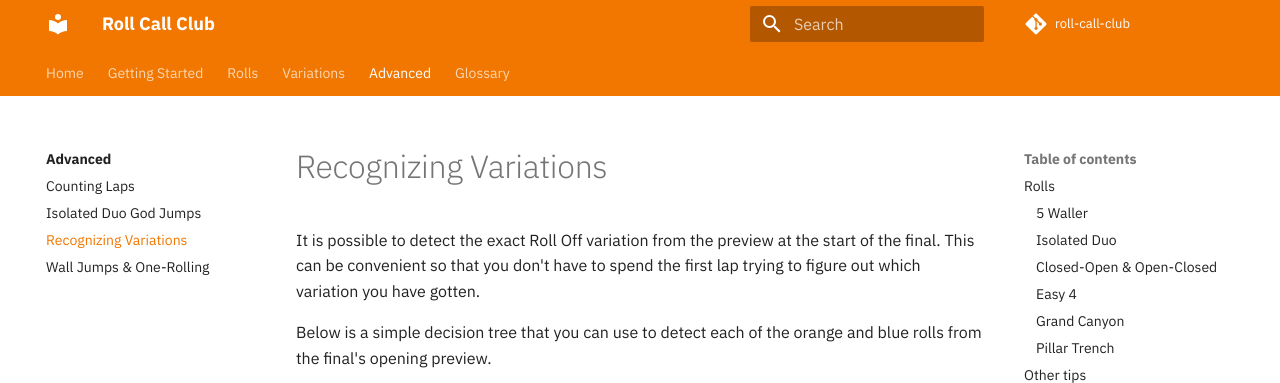
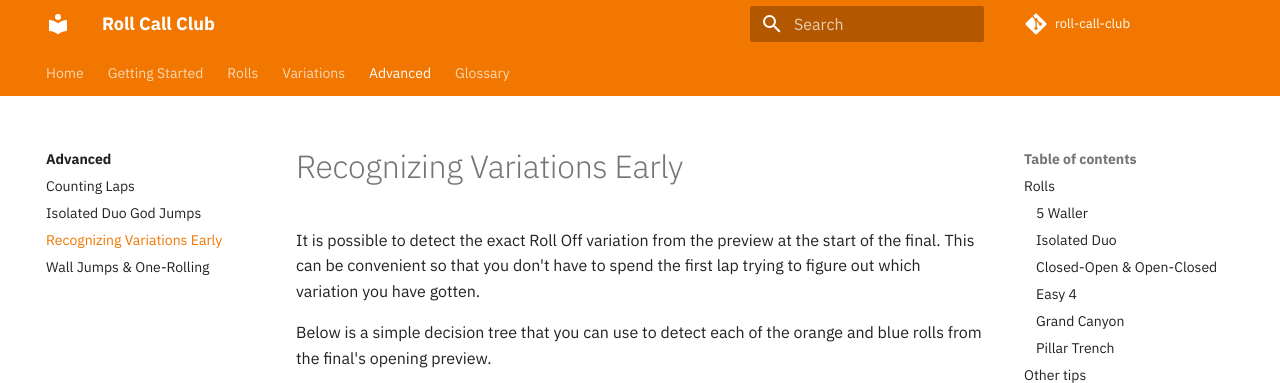
Before and after one commit to alexjlockwood/roll-off-club, an MkDocs documentation site: the page built from docs/advanced/recognizing-variations-early.md, in a window 1280 px wide and 900 px high. Shown: the top 383 px of the window. Built offline with MkDocs 1.6.1 and Material for MkDocs 9.7.7, drawn with Linux system fonts in a browser that asks for light colours; comment, search, counter and statistics services are not loaded.

Commit message:
update recognition title

```diff
--- a/docs/advanced/recognizing-variations-early.md
+++ b/docs/advanced/recognizing-variations-early.md
@@ -1,4 +1,4 @@
-# Recognizing Variations
+# Recognizing Variations Early
 
 It is possible to detect the exact Roll Off variation from the preview at the start of the final. This can be convenient so that you don't have to spend the first lap trying to figure out which variation you have gotten.
 
```
